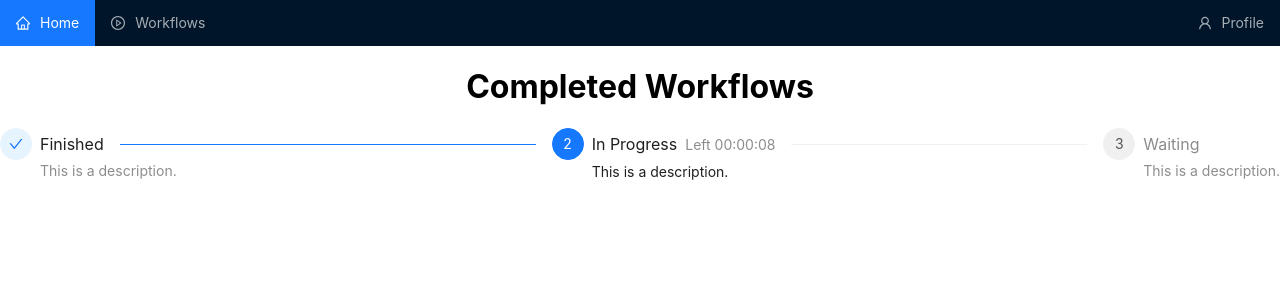
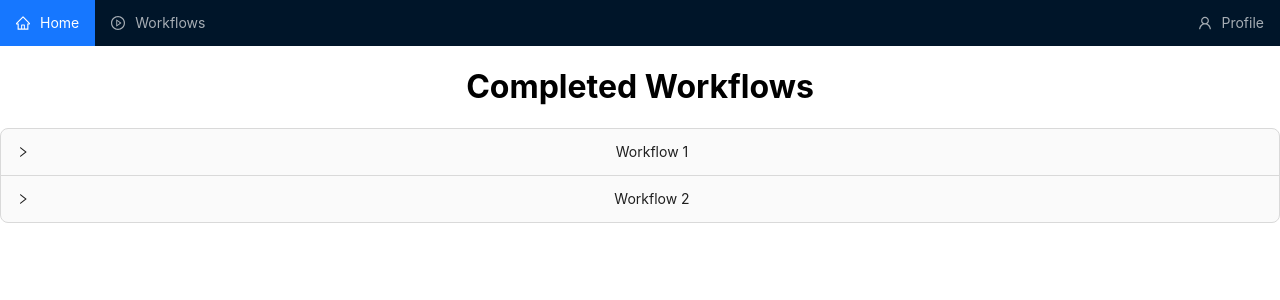
Before and after one commit to sidathasiri/workflow-automation-pwa, a React (Create React App) app: page /workflows/completed in a window 1280 px wide. Shown: the top 300 px of the page. Built offline with nearby package versions, Linux system fonts and the light colour scheme.

Commit message:
Add collapse component

```diff
--- a/src/components/Workflow/index.tsx
+++ b/src/components/Workflow/index.tsx
@@ -1,26 +1,59 @@
-import React from 'react';
-import { Steps } from 'antd';
+import React, { useState } from 'react';
+import { Divider, Steps } from 'antd';
 
+const Workflow: React.FC = () => {
+  const [current, setCurrent] = useState(0);
+
+  const onChange = (value: number) => {
+    console.log('onChange:', value);
+    setCurrent(value);
+  };
   const description = 'This is a description.';
-const Workflow: React.FC = () => (
+
+  return (
+    <>
       <Steps
-    current={1}
+        current={current}
+        onChange={onChange}
         items={[
           {
-        title: 'Finished',
+            title: 'Step 1',
             description,
           },
           {
-        title: 'In Progress',
+            title: 'Step 2',
             description,
-        subTitle: 'Left 00:00:08',
           },
           {
-        title: 'Waiting',
+            title: 'Step 3',
             description,
           },
         ]}
       />
+
+      <Divider />
+
+      <Steps
+        current={current}
+        onChange={onChange}
+        direction='vertical'
+        items={[
+          {
+            title: 'Step 1',
+            description,
+          },
+          {
+            title: 'Step 2',
+            description,
+          },
+          {
+            title: 'Step 3',
+            description,
+          },
+        ]}
+      />
+    </>
   );
+};
 
 export default Workflow;
--- a/src/pages/Workflows/Completed/index.tsx
+++ b/src/pages/Workflows/Completed/index.tsx
@@ -1,10 +1,25 @@
+import { Collapse } from 'antd';
 import Workflow from '../../../components/Workflow';
 
 function CompletedWorkflowsPage() {
   return (
     <div>
       <h1>Completed Workflows</h1>
-      <Workflow />
+      <Collapse
+        accordion
+        items={[
+          {
+            key: '1',
+            label: 'Workflow 1',
+            children: <Workflow />,
+          },
+          {
+            key: '2',
+            label: 'Workflow 2',
+            children: <Workflow />,
+          },
+        ]}
+      />
     </div>
   );
 }
--- a/src/pages/Workflows/InProgress/index.tsx
+++ b/src/pages/Workflows/InProgress/index.tsx
@@ -1,10 +1,25 @@
+import { Collapse } from 'antd';
 import Workflow from '../../../components/Workflow';
 
 function InProgressWorkflowsPage() {
   return (
     <div>
       <h1>In Progress Workflows</h1>
-      <Workflow />
+      <Collapse
+        accordion
+        items={[
+          {
+            key: '1',
+            label: 'Workflow 1',
+            children: <Workflow />,
+          },
+          {
+            key: '2',
+            label: 'Workflow 2',
+            children: <Workflow />,
+          },
+        ]}
+      />
     </div>
   );
 }
```
Lines whose indentation alone changed are shown as unchanged.
